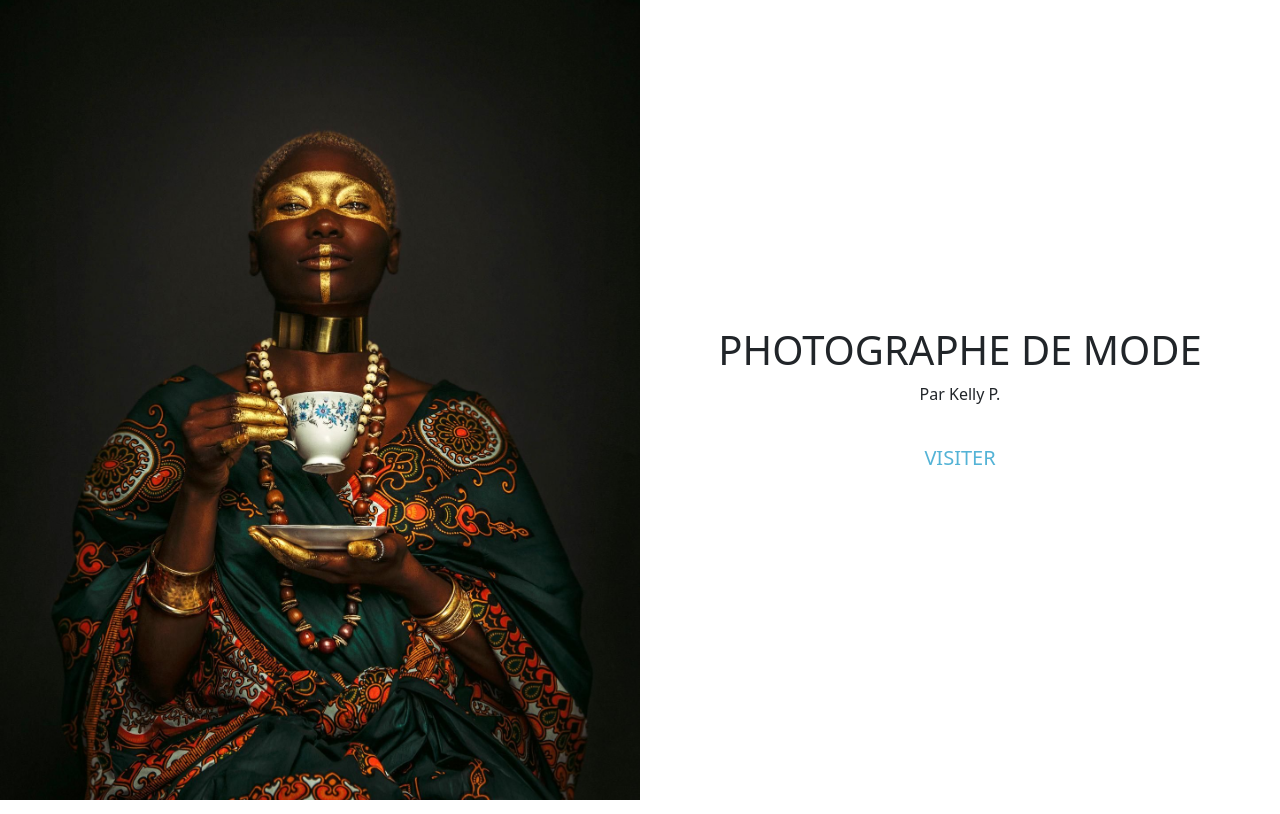
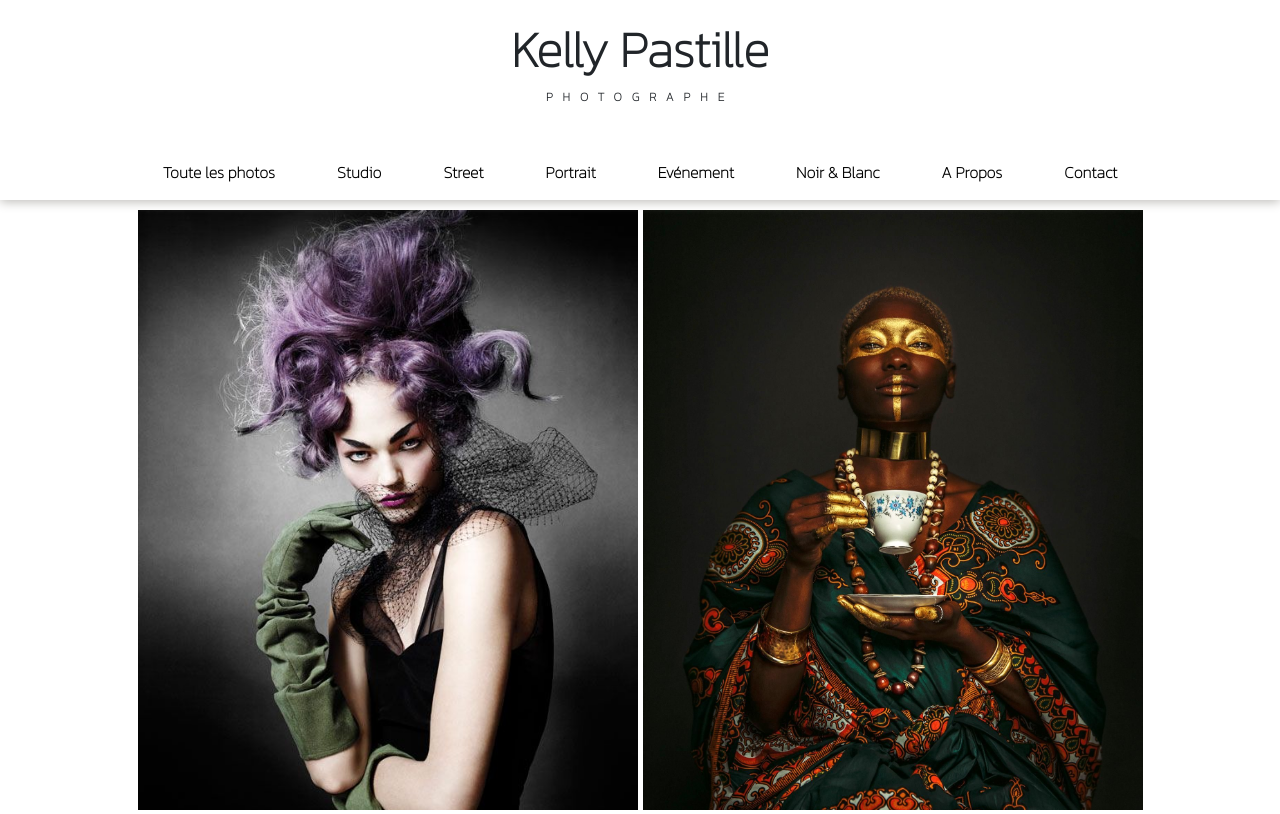
Before and after one commit to KeroZn/photographe-mode, a plain HTML site: page index.html in a window 1280 px wide. Shown: the top 814 px of the page. Drawn offline with Linux system fonts and the light colour scheme.

Commit message:
modif de la mise en page

```diff
--- a/index.css
+++ b/index.css
@@ -1,10 +1,12 @@
 
-body{
-    margin: 0;
+*{
     font-family: 'Kanit', sans-serif;
+    font-weight:900;
 }
 
-
+body {
+    margin: 0;
+}
 /*------------------------------------accueil---------------------------*/
 
 .container-col {
@@ -26,29 +28,34 @@ body{
     align-items: center;
     justify-content: center;
     font-weight: 400;
+
 }
 .container-col .col-2 h1{
     font-size: 40px;
     font-weight: 300;
+    text-align: center;
+
+
 }
 
 .container-col .col-2 .contain-col-2{
     display: flex;
     flex-direction: column;
     align-items: center;
+
 }
 .container-col .col-2 .contain-col-2 .btn {
-box-shadow: inset 0 0 0 0 #54b3d6;
-  color: #54b3d6;
+box-shadow: inset 0 0 0 0 #e2b34c;
+  color: #e2b34c;
   padding: 0 .25rem;
   margin: 0 -.25rem;
-  transition: color 0.3s ease-in-out, box-shadow 1s ease-in-out;
-  margin-top: 20px;
-  font-size: 20px;
+  transition: color 0.3s ease-in-out, box-shadow 0.8s ease-in-out;
+  margin-top: 50px;
+  font-size: 25px;
 }
 
 .container-col .col-2 .contain-col-2 .btn:hover{
-  box-shadow: inset 200px 0 0 0 #54b3d6;
+  box-shadow: inset 200px 0 0 0 #e2b34c;
   color: #fff;
 
 }
@@ -58,64 +65,73 @@ box-shadow: inset 0 0 0 0 #54b3d6;
     transition: all 1s ease-in-out;
   }
 
-
-
 /*---------------------------accueil switch--------------------------------*/
 
-
-
-.contenue .navbar {
-    justify-content: end;
-    width: 100%;
-    height: 100px;
-    position: fixed;
-    z-index: 9999;
-    background-color: white;
-    opacity: 0.7;
+header .container-name {
+    display: flex;
+    justify-content: center;
+    padding-top: 20px;
 }
 
-.contenue .navbar .nav{
-    margin-right: 50px;
-    gap: 100px;
-    border-bottom: 1px black solid;
-
+header .container-name .name {
+    text-align: center;
 }
 
-.contenue .navbar .nav li a {
-    color:black;
+header .container-name .name p{
+    letter-spacing: 10px;
+    font-size: 12px;
 }
+
+header .container-name .name h1{
+    font-weight: bold;
+    font-size: 50px;
+}
+
+header .navigation .nav-link{
+    color: black;
+}
+
+header .navigation {
+    margin-top: 30px;
+}
+
+header .navigation .nav {
+    gap: 30px;
+}
+
+header {
+    height: 200px;
+    position: fixed;
+    width: 100%;
+    box-shadow: 0px 2px 10px #bebdb9;
+    z-index: 1;
+    background-color: white;
+}
+
+/*---------------les phtoto--------------------------*/
 
 article  {
     position: absolute;
-    margin-top: 100px;
-    background-color: blueviolet;
-    width: 60%;
-    margin-left: 20%;
+    margin-top: 210px;
+    width: 100%;
 }
 
-
-/*-------------------------Carousel----------------------------*/
-
-article .contain-carousel .carousel-item{
-    transition: transform 1.5s ease-in-out;
+article .container-photo {
+    display: flex;
+    flex-wrap: wrap;
+    justify-content: center;
+    gap: 5px;
 }
 
-article .contain-carousel .carousel-item img {
-    width: 100%;
-    height: 90vh;
+article .container-photo img {
+    width: 500px;
+    height: 600px;
     object-fit: cover;
-}
-.accueil-contenue .contain-carousel .tiret-contain{
-    display: flex;
-    position: absolute;
-
-    height: 90vh;
-    z-index: 1;
-    align-items: center;
-    margin-left: 80%;
+    transition: transform 0.2s ease-out ;
 }
 
-.accueil-contenue .contain-carousel .tiret {
-    font-weight: bold;
-    font-size: 13px;
+article .container-photo img:hover{
+    opacity: 0.95;
+    transform: scale(1.1);
+
 }
--- a/index.html
+++ b/index.html
@@ -18,14 +18,14 @@
 
     <!-------------------------------Accueil----------------------------------------->
 
-    <section class="container-col" id="accueil" >
+    <section class="container-col" id="accueil" hidden>
         <div class="col-1">
             <img src="photo\c20dc58b6ff41381845afa2176475e9d.jpg" alt="photo">
         </div>
         <div class="col-2">
             <div class="contain-col-2">
                 <h1>
-                 PHOTOGRAPHE DE MODE
+                 PHOTOGRAPHE PROFESSIONNEL
                 </h1>
                 <p>
                  Par Kelly P.
@@ -38,42 +38,73 @@
         <!------------------------------------Accueil switch------------------------------------------>
 
 
-    <section class="contenue" id="accueil-switch" hidden >
-        <nav class="navbar">
-            <ul class="nav ">
+    <section class="contenue" id="accueil-switch" >
+        <header>
+            <div class="container-name">
+                <div class="name">
+                    <h1>
+                        Kelly Pastille
+                    </h1>
+                    <p>
+                        PHOTOGRAPHE
+                    </p>
+                </div>
+            </div>
+            <nav class="navigation">
+                <ul class="nav justify-content-center">
                     <li class="nav-item">
-                    <a class="nav-link" href="#">Galerie</a>
+                    <a class="nav-link " href="#">Toute les photos</a>
                     </li>
                     <li class="nav-item">
-                    <a class="nav-link" href="#">Prestation</a>
+                    <a class="nav-link" href="#">Studio</a>
                     </li>
                     <li class="nav-item">
-                    <a class="nav-link" href="#">Contact</a>
+                    <a class="nav-link" href="#">Street</a>
                     </li>
+                    <li class="nav-item">
+                    <a class="nav-link " href="#">Portrait</a>
+                    </li>
+                    <li class="nav-item">
+                        <a class="nav-link " href="#">Evénement</a>
+                    </li
+                    <li class="nav-item">
+                        <a class="nav-link " href="#">Noir & Blanc</a>
+                    </li
+                    <li class="nav-item">
+                        <a class="nav-link " href="#">A Propos</a>
+                    </li
+                    <li class="nav-item">
+                        <a class="nav-link " href="#">Contact</a>
+                    </li
+
                 </ul>
             </nav>
+        </header>
 
-        <article class="accueil-contenue">
-                <div class="contain-carousel">
-                    <div class="tiret-contain">
-                        <p class="tiret">PHOTOGRAPHE D'HUMANITE </p>
-                    </div>
-                    <div id="carouselSlide" class="carousel slide" data-bs-ride="carousel">
-                        <div class="carousel-inner">
-                          <div class="carousel-item active">
-                                <img src="photo\e4173d97420609.5ec4aee32b4a6.jpg" class="d-block w-100" alt="...">
-                          </div>
-                          <div class="carousel-item">
-                                <img src="photo\stock-photo-4426346.jpg" class="d-block w-100" alt="...">
-                          </div>
-                          <div class="carousel-item">
-                                <img src="photo\P34124.jpg" class="d-block w-100" alt="...">
-                          </div>
-                        </div>
-                    </div>
+        <article>
+            <div class="container-photo">
+                <a href="" class="link-pht"><img src="photo\☆ Alternative Purple ☆彡 _ Photos.jpg" alt=""></a>
+                <a href="" class="link-pht"><img src="photo\c20dc58b6ff41381845afa2176475e9d.jpg" alt=""></a>
+                <a href="" class="link-pht"><img src="photo\ca14cf49-7022-4169-b97d-d983ae5f4ba3.jpg" alt=""></a>
+                <a href="" class="link-pht"><img src="photo\Creative Portrait Photography, Grunge Glam Photography, Smokey Black and White Portrait.png" alt=""></a>
+                <a href="" class="link-pht"><img src="photo\e4173d97420609.5ec4aee32b4a6.jpg" alt=""></a>
+                <a href="" class="link-pht"><img src="photo\hey don't play cello you look so yellow.jpg" alt=""></a>
+                <a href="" class="link-pht"><img src="photo\P34124.jpg" alt=""></a>
+                <a href="" class="link-pht"><img src="photo\pensive-asian-woman-black-hat-looking-camera-studio-shot-glamorous-japanese-model-isolated-beige-background_197531-14544.jpg" alt=""></a>
+                <a href="" class="link-pht"><img src="photo\unnamed.jpg" alt=""></a>
+                <a href="" class="link-pht"><img src="photo\World in Black and white.jpg" alt=""></a>
+                <a href="" class="link-pht"><img src="photo\20210619-sonia-et-roderau-0085_3_274011-165814883587377.jpeg" alt=""></a>
+                <a href="" class="link-pht"><img src="photo\pexels-photo-1456613.jpg" alt=""></a>
+                <a href="" class="link-pht"><img src="photo\téléchargement (1).jpg" alt=""></a>
+                <a href="" class="link-pht"><img src="photo\Exhale by Gracie Bialecki.jpg" alt=""></a>
+                <a href="" class="link-pht"><img src="photo\stock-photo-4426346.jpg" alt=""></a>
+                <a href="" class="link-pht"><img src="photo\téléchargement (2).jpg" alt=""></a>
+                <a href="" class="link-pht"><img src="photo\mariage_.jpg" alt=""></a>
+                <a href="" class="link-pht"><img src="photo\téléchargement (3).jpg" alt=""></a>
+                <a href="" class="link-pht"><img src="photo\20 Enchanting Wedding Photo Ideas for Woodland Brides - Tulle & Chantilly Wedding Blog.jpg" alt=""></a>
+                <a href="" class="link-pht"><img src="photo\photographe-mariage-auvergne-aynaphotos-014.jpg" alt=""></a>
             </div>
         </article>
-
     </section>
 
 
--- a/index.js
+++ b/index.js
@@ -14,11 +14,11 @@ btn.addEventListener('click', () => {
   setTimeout(() => {
     accueilSection.style.display = 'none';
     accueilswitchSection.style.opacity = 1;
-  }, 1000);
+  }, 900);
 
   // Supprimer la classe "transition" après un délai de 0,5 seconde pour que la transition ait lieu
   setTimeout(() => {
     accueilSection.classList.remove('transition');
     accueilswitchSection.classList.remove('transition');
-  }, 2000);
+  }, 1900);
 });
```
Also changed, not shown: photo/20 Enchanting Wedding Photo Ideas for Woodland Brides - Tulle & Chantilly Wedding Blog.jpg (added), photo/20210619-sonia-et-roderau-0085_3_274011-165814883587377.jpeg (added), photo/Creative Portrait Photography, Grunge Glam Photography, Smokey Black and White Portrait.png (added), photo/Exhale by Gracie Bialecki.jpg (added), photo/Steven-Meisel-Vogue-1990-510x644.jpg (deleted), photo/World in Black and white.jpg (added), photo/ca14cf49-7022-4169-b97d-d983ae5f4ba3.jpg (added), photo/hey don't play cello you look so yellow.jpg (added), photo/mariage_.jpg (added), photo/pexels-photo-1456613.jpg (added), photo/photographe-mariage-auvergne-aynaphotos-014.jpg (added), photo/téléchargement (1).jpg (added), photo/téléchargement (2).jpg (added), photo/téléchargement (3).jpg (added), 2 more files. Lines whose indentation alone changed are shown as unchanged.
